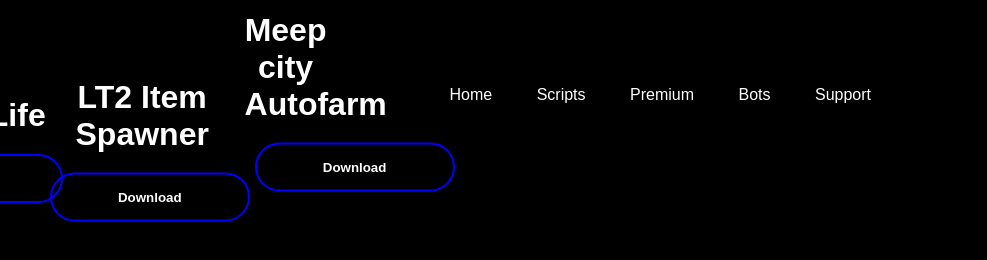
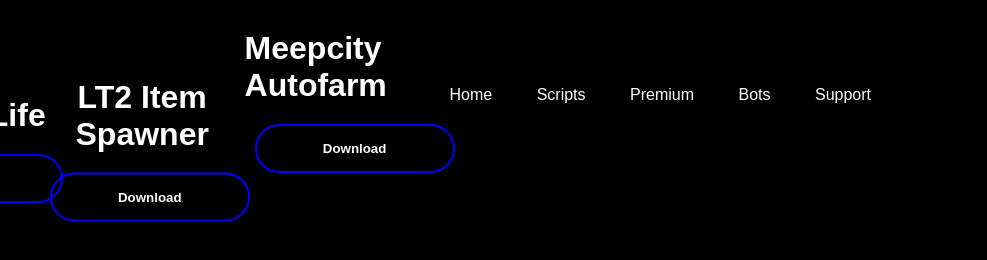
Before and after one commit to Flebs/roofus, a plain HTML site: page scripts.html in a window 1280 px wide. Shown: the full height of the page, 293-1280 px from the left. Drawn offline with Linux system fonts and the light colour scheme.

Commit message:
Update scripts.html

```diff
--- a/scripts.html
+++ b/scripts.html
@@ -49,7 +49,7 @@
             </a>
         </div>
         <div class="meep">
-            <h1>Meep <br> city <br> Autofarm</h1>
+            <h1>Meepcity Autofarm</h1>
             <div class="buttons">
                 <a class="button" href="Scripts/MeepCityAutoFarm.lua">
                 <button class="b2">Download</button>
```
